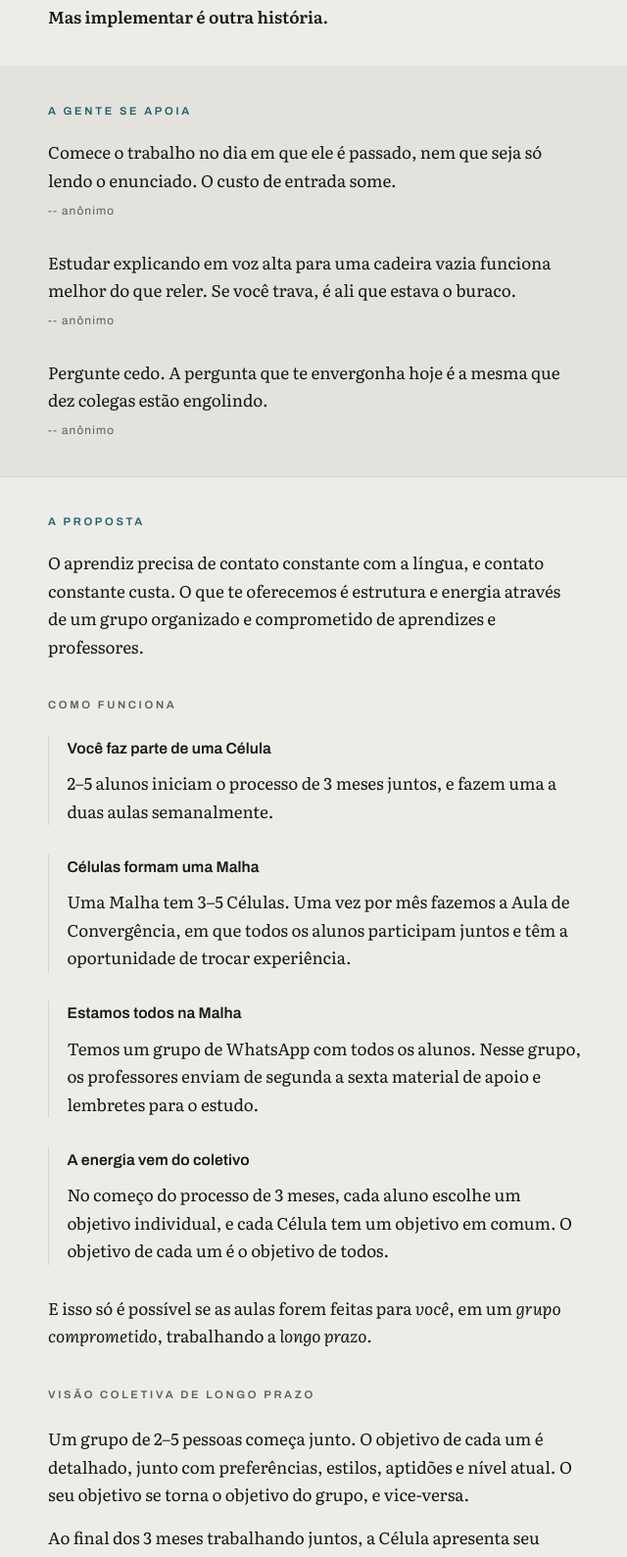
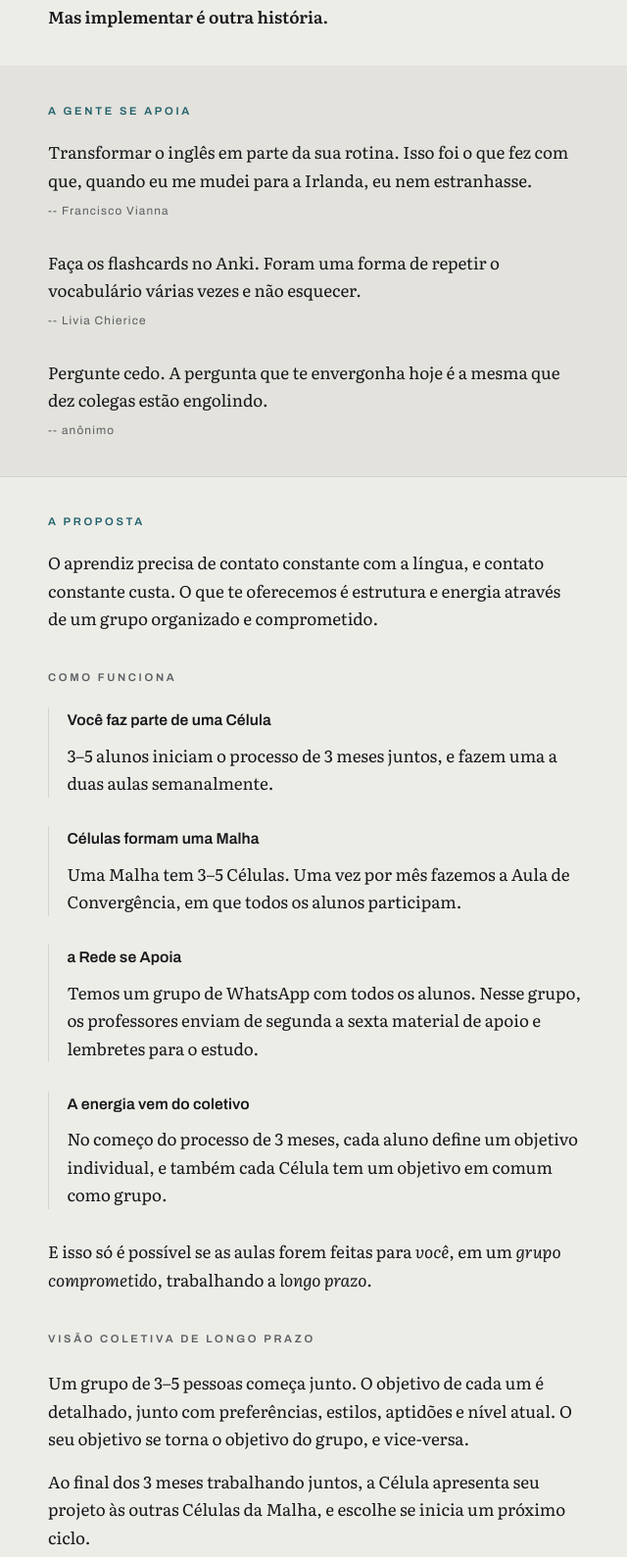
Before and after one commit to DovanaD/The-Hub, a plain HTML site: page index.html in a window 1280 px wide. Shown: the part 470-2059 px from the top of the page at 98% size, without its empty margins (319-959 px from the left). Drawn offline with Linux system fonts and the light colour scheme.

Commit message:
Change 13 coloquei dois depoimebtos

```diff
--- a/index.html
+++ b/index.html
@@ -486,12 +486,12 @@
     <h2 class="eyebrow">a gente se apoia</h2>
     <ul class="tip-list">
       <li>
-        <p>Comece o trabalho no dia em que ele é passado, nem que seja só lendo o enunciado. O custo de entrada some.</p>
-        <span class="tip-by">-- anônimo</span>
+        <p>Transformar o inglês em parte da sua rotina. Isso foi o que fez com que, quando eu me mudei para a Irlanda, eu nem estranhasse.</p>
+        <span class="tip-by">-- Francisco Vianna</span>
       </li>
       <li>
-        <p>Estudar explicando em voz alta para uma cadeira vazia funciona melhor do que reler. Se você trava, é ali que estava o buraco.</p>
-        <span class="tip-by">-- anônimo</span>
+        <p>Faça os flashcards no Anki. Foram uma forma de repetir o vocabulário várias vezes e não esquecer.</p>
+        <span class="tip-by">-- Livia Chierice</span>
       </li>
       <li>
         <p>Pergunte cedo. A pergunta que te envergonha hoje é a mesma que dez colegas estão engolindo.</p>
@@ -503,35 +503,35 @@
   <!-- ===== A PROPOSTA ===== -->
   <section class="band">
     <h2 class="eyebrow">a proposta</h2>
-    <p>O aprendiz precisa de contato constante com a língua, e contato constante custa. O que te oferecemos é estrutura e energia através de um grupo organizado e comprometido de aprendizes e professores.</p>
+    <p>O aprendiz precisa de contato constante com a língua, e contato constante custa. O que te oferecemos é estrutura e energia através de um grupo organizado e comprometido.</p>
 
     <h3 class="sub-eyebrow">como funciona</h3>
 
     <div class="mech">
       <h4 class="mech-title">Você faz parte de uma Célula</h4>
-      <p>2–5 alunos iniciam o processo de 3 meses juntos, e fazem uma a duas aulas semanalmente.</p>
+      <p>3–5 alunos iniciam o processo de 3 meses juntos, e fazem uma a duas aulas semanalmente.</p>
     </div>
 
     <div class="mech">
       <h4 class="mech-title">Células formam uma Malha</h4>
-      <p>Uma Malha tem 3–5 Células. Uma vez por mês fazemos a Aula de Convergência, em que todos os alunos participam juntos e têm a oportunidade de trocar experiência.</p>
+      <p>Uma Malha tem 3–5 Células. Uma vez por mês fazemos a Aula de Convergência, em que todos os alunos participam.</p>
     </div>
 
     <div class="mech">
-      <h4 class="mech-title">Estamos todos na Malha</h4>
+      <h4 class="mech-title">a Rede se Apoia</h4>
       <p>Temos um grupo de WhatsApp com todos os alunos. Nesse grupo, os professores enviam de segunda a sexta material de apoio e lembretes para o estudo.</p>
     </div>
 
     <div class="mech">
       <h4 class="mech-title">A energia vem do coletivo</h4>
-      <p>No começo do processo de 3 meses, cada aluno escolhe um objetivo individual, e cada Célula tem um objetivo em comum. O objetivo de cada um é o objetivo de todos.</p>
+      <p>No começo do processo de 3 meses, cada aluno define um objetivo individual, e também cada Célula tem um objetivo em comum como grupo.</p>
     </div>
 
     <p>E isso só é possível se as aulas forem feitas para <em>você</em>, em um <em>grupo comprometido</em>, trabalhando a <em>longo prazo</em>.</p>
 
     <h3 class="sub-eyebrow">visão coletiva de longo prazo</h3>
 
-    <p>Um grupo de 2–5 pessoas começa junto. O objetivo de cada um é detalhado, junto com preferências, estilos, aptidões e nível atual. O seu objetivo se torna o objetivo do grupo, e vice-versa.</p>
+    <p>Um grupo de 3–5 pessoas começa junto. O objetivo de cada um é detalhado, junto com preferências, estilos, aptidões e nível atual. O seu objetivo se torna o objetivo do grupo, e vice-versa.</p>
     <p>Ao final dos 3 meses trabalhando juntos, a Célula apresenta seu projeto às outras Células da Malha, e escolhe se inicia um próximo ciclo.</p>
 
     <ol class="track">
@@ -552,15 +552,6 @@
         <p>a Célula apresenta seu projeto -- e escolhe se inicia próximo ciclo</p>
       </li>
     </ol>
-  </section>
-
-  <!-- ===== O OBJETIVO ===== -->
-  <section class="band band--tone">
-    <h2 class="eyebrow">por que esta arquitetura?</h2>
-    <p>É você <em>falar</em> inglês, e rápido.</p>
-    <p>THE HUB é organizado pelo professor Matt Prado, falante de 10 línguas (6 fluentes) com 15 anos de experiência em dar aulas, e as aulas são feitas para conversação.</p>
-    <p>O objetivo individual é tecido para você e por você especificamente, o que faz com que pequenos ganhos linguísticos se convertam em grandes ganhos em performance final.</p>
-    <p>Com a energia extra e o apoio coletivo, se prepare para se surpreender com a velocidade do seu aprendizado.</p>
   </section>
 
   <!-- ===== ORGANIZADOR ===== -->
@@ -627,7 +618,7 @@
     <p class="sign-attr">M. V. Prado</p>
   </section>
 
-  <section class="band contato band--tone">
+  <section class="band contato">
     <h3 class="sale-q">Entre em contato</h3>
     <div class="contato-links">
       <a class="wa-link" href="https://wa.me/5511997002890" target="_blank" rel="noopener">
```
